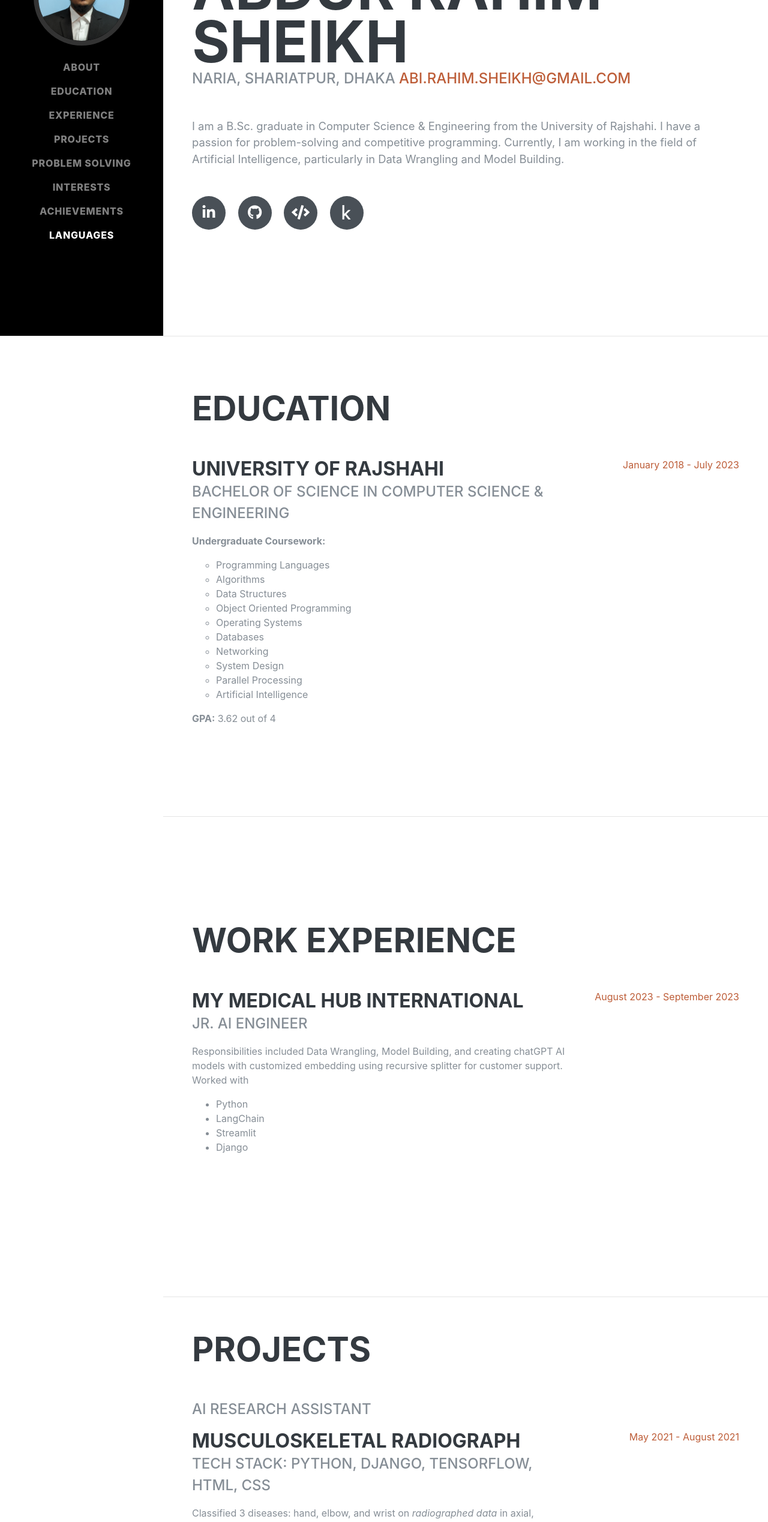
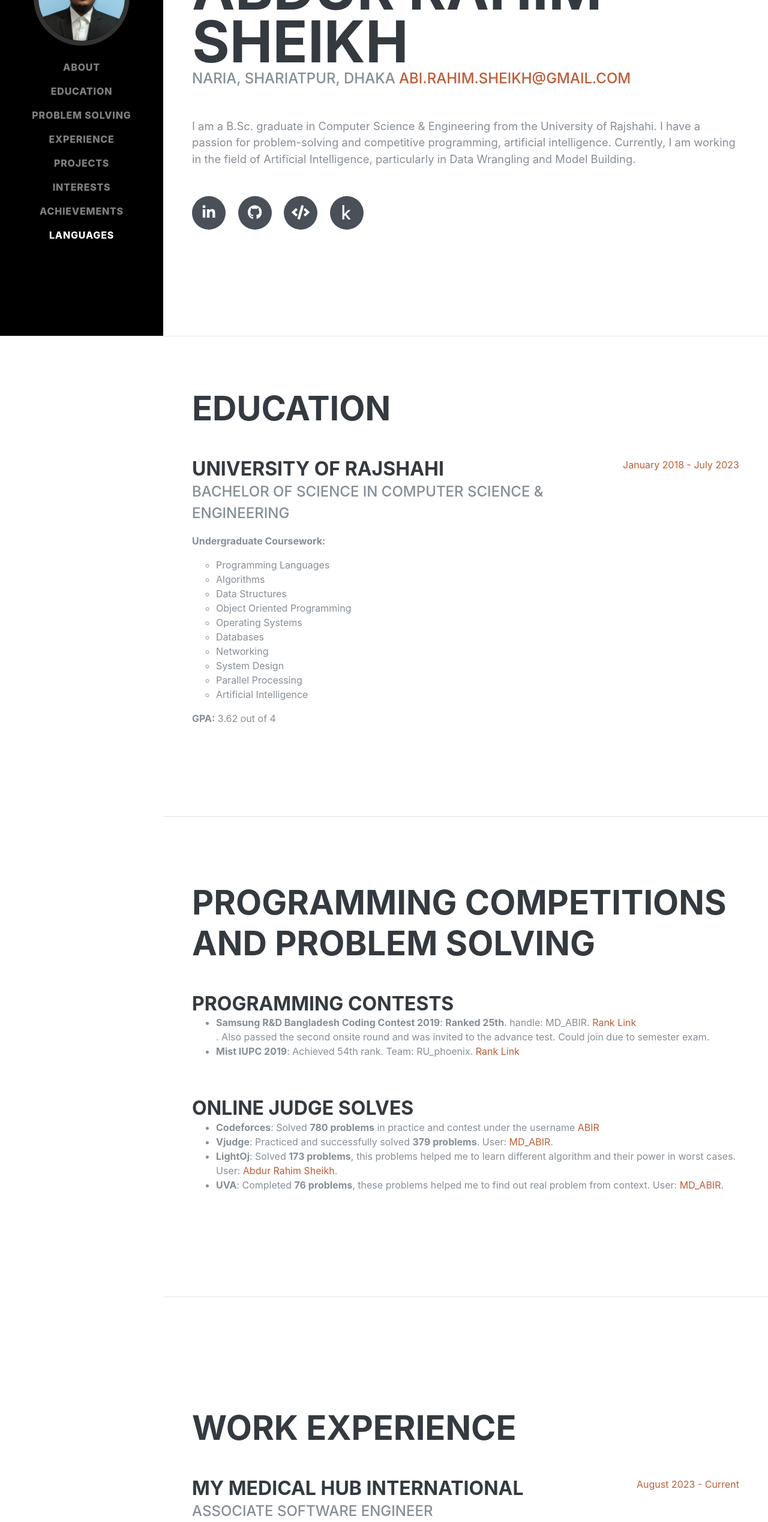
Before and after one commit to Abdur-Rahim-sheikh/Abdur-Rahim-sheikh.github.io, a plain HTML site: page index.html in a window 1280 px wide. Shown: the part 240-2778 px from the top of the page at 60% size. Drawn offline with Linux system fonts and the light colour scheme; a web font is replaced by a local one.

Commit message:
updated project

```diff
--- a/index.html
+++ b/index.html
@@ -30,7 +30,8 @@
         <img class="img-fluid img-profile rounded-circle mx-auto mb-2" src="img/new_profile.jpg" alt="">
       </span>
     </a>
-    <button class="navbar-toggler" type="button" data-toggle="collapse" data-target="#navbarSupportedContent" aria-controls="navbarSupportedContent" aria-expanded="false" aria-label="Toggle navigation">
+    <button class="navbar-toggler" type="button" data-toggle="collapse" data-target="#navbarSupportedContent"
+      aria-controls="navbarSupportedContent" aria-expanded="false" aria-label="Toggle navigation">
       <span class="navbar-toggler-icon"></span>
     </button>
     <div class="collapse navbar-collapse" id="navbarSupportedContent">
@@ -42,13 +43,13 @@
           <a class="nav-link js-scroll-trigger" href="#education">Education</a>
         </li>
         <li class="nav-item">
+          <a class="nav-link js-scroll-trigger" href="#coding-competitions">Problem Solving</a>
+        </li>
+        <li class="nav-item">
           <a class="nav-link js-scroll-trigger" href="#experience">Experience</a>
         </li>
         <li class="nav-item">
           <a class="nav-link js-scroll-trigger" href="#projects">Projects</a>
-        </li>
-        <li class="nav-item">
-          <a class="nav-link js-scroll-trigger" href="#coding-competitions">Problem Solving</a>
         </li>
         <li class="nav-item">
           <a class="nav-link js-scroll-trigger" href="#interests">Interests</a>
@@ -71,7 +72,11 @@
         <div class="subheading mb-5">Naria, Shariatpur, Dhaka
           <a href="mailto:abi.rahim.sheikh@gmail.com">abi.rahim.sheikh@gmail.com</a>
         </div>
-        <p class="lead mb-5">I am a B.Sc. graduate in Computer Science & Engineering from the University of Rajshahi. I have a passion for problem-solving and competitive programming. Currently, I am working in the field of Artificial Intelligence, particularly in Data Wrangling and Model Building.</p>
+        <p class="lead mb-5">I am a B.Sc. graduate in Computer Science & Engineering
+          from the University of Rajshahi. I have a passion for problem-solving and
+          competitive programming, artificial intelligence. Currently, I am working in
+          the field of Artificial Intelligence, particularly in Data Wrangling
+          and Model Building.</p>
         <div class="social-icons">
           <a href="https://www.linkedin.com/in/abdur-rahim-sheikh-168398172/" target="_blank">
             <i class="fab fa-linkedin-in"></i>
@@ -98,7 +103,8 @@
           <div class="resume-content">
             <h3 class="mb-0">University of Rajshahi</h3>
             <div class="subheading mb-3">Bachelor of Science in Computer Science & Engineering</div>
-            <div><p><b>Undergraduate Coursework:</b>
+            <div>
+              <p><b>Undergraduate Coursework:</b>
               <ul style="list-style-type: circle;">
                 <li>Programming Languages</li>
                 <li>Algorithms</li>
@@ -122,24 +128,66 @@
     </section>
 
     <hr class="m-0">
+    <section class="resume-section p-3 p-lg-5 d-flex align-items-center" id="coding-competitions">
+      <div class="w-100">
+        <h2 class="mb-5">Programming Competitions and Problem Solving</h2>
 
+        <!-- Programming Contests -->
+        <div class="resume-item d-flex flex-column flex-md-row justify-content-between mb-5">
+          <div class="resume-content">
+            <h3 class="mb-0">Programming Contests</h3>
+            <ul>
+              <li><strong>Samsung R&D Bangladesh Coding Contest 2019</strong>: <strong>Ranked 25th</strong>. handle:
+                MD_ABIR. <a href="https://www.hackerrank.com/contests/srbd190719/leaderboard/3" target="_blank">Rank
+                  Link</a></li>. Also passed the second onsite round and was invited to the advance test. Could join due
+              to semester exam.
+              <li><strong>Mist IUPC 2019</strong>: Achieved 54th rank. Team: RU_phoenix. <a
+                  href="https://algo.codemarshal.org/contests/mist-iupc-19/standings" target="_blank">Rank Link</a></li>
+            </ul>
+          </div>
+        </div>
+
+        <!-- Online Judge Solves -->
+        <div class="resume-item d-flex flex-column flex-md-row justify-content-between mb-5">
+          <div class="resume-content">
+            <h3 class="mb-0">Online Judge Solves</h3>
+            <ul>
+              <li><strong>Codeforces</strong>: Solved <b>780 problems</b> in practice and contest under the username <a
+                  href="https://codeforces.com/profile/ABIR" target="_blank">ABIR</a></li>
+              <li><strong>Vjudge</strong>: Practiced and successfully solved <b>379 problems</b>. User: <a
+                  href="https://vjudge.net/user/MD_ABIR" target="_blank">MD_ABIR</a>.</li>
+              <li><strong>LightOj</strong>: Solved <b>173 problems</b>, this problems helped me to learn different
+                algorithm and their power in worst cases. User: <a href="https://lightoj.com/user/abi.rahim.sheikh"
+                  target="_blank">Abdur Rahim Sheikh</a>.</li>
+              <li><strong>UVA</strong>: Completed <b>76 problems</b>, these problems helped me to find out real problem
+                from context. User: <a href="https://onlinejudge.org/index.php?option=com_onlinejudge&Itemid=15"
+                  target="_blank">MD_ABIR</a>.</li>
+            </ul>
+          </div>
+        </div>
+      </div>
+    </section>
+
+    <hr class="m-0">
     <section class="resume-section p-3 p-lg-5 d-flex align-items-center" id="experience">
       <div class="w-100">
         <h2 class="mb-5">Work Experience</h2>
         <div class="resume-item d-flex flex-column flex-md-row justify-content-between mb-5">
           <div class="resume-content">
             <h3 class="mb-0">My Medical Hub International</h3>
-            <div class="subheading mb-3">Jr. AI Engineer</div>
-            <p>Responsibilities included Data Wrangling, Model Building, and creating chatGPT AI models with customized embedding using recursive splitter for customer support. Worked with
+            <div class="subheading mb-3">Associate Software Engineer</div>
+            <p>Responsibilities included Data Wrangling, Model Building, and creating customized AI models for customer
+              support.
             <ul>
               <li>Python</li>
               <li>LangChain</li>
               <li>Streamlit</li>
               <li>Django</li>
-              </ul></p>
+            </ul>
+            </p>
           </div>
           <div class="resume-date text-md-right">
-            <span class="text-primary">August 2023 - September 2023</span>
+            <span class="text-primary">August 2023 - Current</span>
           </div>
         </div>
       </div>
@@ -150,16 +198,26 @@
     <section class="resume-section p-3 p-lg-5 d-flex align-items-center" id="projects">
       <div class="w-100">
         <h2 class="mb-5">Projects</h2>
-      <div class="subheading mb-3">AI Research Assistant</div>
-      <!-- Project 1: Musculoskeletal Radiograph -->
+        <!-- Project 1: Emma-chat-gpt -->
         <div class="resume-item d-flex flex-column flex-md-row justify-content-between mb-5">
           <div class="resume-content">
-          <h3 class="mb-0">Musculoskeletal Radiograph</h3>
-          <div class="subheading mb-3">Tech Stack: Python, Django, Tensorflow, HTML, CSS</div>
-          <p>Classified 3 diseases: hand, elbow, and wrist on <em>radiographed data</em> in axial, coronal, and sagittal views. Utilized the MURA dataset and AlexNet as the pretrained model. Created a web page to produce outputs based on input images.</p>
-        </div>
-        <div class="resume-date text-md-right">
-          <span class="text-primary">May 2021 - August 2021</span>
+            <h3 class="mb-0">Emma web-Application</h3>
+            <div class="subheading mb-3">Tech Stack: DJango, Python, JavaScript, pyodbc, poetry</div>
+
+            <div class="subheading mb-3">Service 1: Patient database handling</div>
+            <p>Developed a service to handle patient data. The application can be used to do CRUD
+              operation and generate report based on their medical condition.
+            </p>
+            <div class="subheading mb-3">Service 2: Emma customer support</div>
+            <p> Developed another service where customer can ask various question about company websites
+              manual to take different service from the company. Answers to their what if and how to questions.
+              And if they face issue this ai support will help them out.
+            </p>
+            <p>I pulled it of using langchain framework which lets us embed data in various category.
+              So I collected and prepared my data in one of specified structure from langchain.
+              Then I built my embedding vector and passed it to an llm to generate a response.</p>
+            <div class="subheading mb-3">Service 3: writing soon....</div>
+            <div class="subheading mb-2"> <a href="https://emma-gpt.injurycloud.com/">application url</a></div>
           </div>
         </div>
 
@@ -168,49 +226,32 @@
           <div class="resume-content">
             <h3 class="mb-0">HSiPu2 Paper Customization</h3>
             <div class="subheading mb-3">Tech Stack: Python, Optical-Flow, Tensorflow</div>
-          <p>Customized an already implemented paper for a new dataset, initially achieving 90% accuracy for 6 similar type exercise videos out of 18 categories. I enhanced the dataset using optical flow, <b>raising the accuracy to 97%</b>.</p>
+            <p>Customized an already implemented paper for a new dataset, initially achieving 90% accuracy for 6 similar
+              type exercise videos out of 18 categories. I enhanced the dataset using optical flow, <b>raising the
+                accuracy to 97%</b>.</p>
           </div>
           <div class="resume-date text-md-right">
             <span class="text-primary">April 2022 - August 2022</span>
           </div>
         </div>
 
+        <!-- Project 3: Musculoskeletal Radiograph -->
+        <div class="resume-item d-flex flex-column flex-md-row justify-content-between mb-5">
+          <div class="resume-content">
+            <h3 class="mb-0">Musculoskeletal Radiograph</h3>
+            <div class="subheading mb-3">Tech Stack: Python, Django, Tensorflow, HTML, CSS</div>
+            <p>Classified 3 diseases: hand, elbow, and wrist on <em>radiographed data</em> in axial, coronal, and
+              sagittal views. Utilized the MURA dataset and AlexNet as the pretrained model. Created a web page to
+              produce outputs based on input images.</p>
+          </div>
+          <div class="resume-date text-md-right">
+            <span class="text-primary">May 2021 - August 2021</span>
+          </div>
+        </div>
         <!-- Additional projects can be added here -->
 
       </div>
     </section>
-  <hr class="m-0">
-
-  <section class="resume-section p-3 p-lg-5 d-flex align-items-center" id="coding-competitions">
-    <div class="w-100">
-      <h2 class="mb-5">Programming Competitions and Problem Solving</h2>
-
-      <!-- Programming Contests -->
-      <div class="resume-item d-flex flex-column flex-md-row justify-content-between mb-5">
-        <div class="resume-content">
-          <h3 class="mb-0">Programming Contests</h3>
-          <ul>
-            <li><strong>Samsung R&D Bangladesh Coding Contest 2019</strong>: <strong>Ranked 25th</strong>. handle: MD_ABIR. <a href="https://www.hackerrank.com/contests/srbd190719/leaderboard/3" target="_blank">Rank Link</a></li>. Also passed the second onsite round and was invited to the advance test. Could join due to semester exam.
-            <li><strong>Mist IUPC 2019</strong>: Achieved 54th rank. Team: RU_phoenix. <a href="https://algo.codemarshal.org/contests/mist-iupc-19/standings" target="_blank">Rank Link</a></li>
-          </ul>
-        </div>
-      </div>
-
-      <!-- Online Judge Solves -->
-      <div class="resume-item d-flex flex-column flex-md-row justify-content-between mb-5">
-        <div class="resume-content">
-          <h3 class="mb-0">Online Judge Solves</h3>
-          <ul>
-            <li><strong>Codeforces</strong>: Solved <b>780 problems</b> in practice and contest under the username <a href="https://codeforces.com/profile/ABIR" target="_blank">ABIR</a></li>
-            <li><strong>Vjudge</strong>: Practiced and successfully solved <b>379 problems</b>. User: <a href="https://vjudge.net/user/MD_ABIR" target="_blank">MD_ABIR</a>.</li>
-            <li><strong>LightOj</strong>: Solved <b>173 problems</b>, this problems helped me to learn different algorithm and their power in worst cases. User: <a href="https://lightoj.com/user/abi.rahim.sheikh" target="_blank">Abdur Rahim Sheikh</a>.</li>
-            <li><strong>UVA</strong>: Completed <b>76 problems</b>, these problems helped me to find out real problem from context. User: <a href="https://onlinejudge.org/index.php?option=com_onlinejudge&Itemid=15" target="_blank">MD_ABIR</a>.</li>
-          </ul>
-        </div>
-      </div>
-    </div>
-  </section>
-
     <hr class="m-0">
 
     <section class="resume-section p-3 p-lg-5 d-flex align-items-center" id="interests">
@@ -218,27 +259,42 @@
         <h2 class="mb-5">Interests</h2>
 
         <p>
-      My journey into the realm of computer science and engineering started at the University of Rajshahi, where I've spent years delving into a wide range of subjects. From programming languages and algorithms to artificial intelligence and databases, my education has been a fascinating exploration of the technological landscape.
+          My journey into the realm of computer science and engineering started at the University of Rajshahi, where
+          I've spent years delving into a wide range of subjects. From programming languages and algorithms to
+          artificial intelligence and databases, my education has been a fascinating exploration of the technological
+          landscape.
         </p>
 
         <p>
-      Outside of my academic commitments, I have been keen on honing my skills through real-world applications. My work experience at My Medical Hub International has not only enhanced my technical skills but also ignited my passion for leveraging AI in the field of healthcare. Projects like "musculoskeletal Radiograph" and "HSiPu2 paper customization" were developed during this time, further fueling my interest in machine learning and data analysis.
+          Outside of my academic commitments, I have been keen on honing my skills through real-world applications. My
+          work experience at My Medical Hub International has not only enhanced my technical skills but also ignited my
+          passion for leveraging AI in the field of healthcare. Projects like "musculoskeletal Radiograph" and "HSiPu2
+          paper customization" were developed during this time, further fueling my interest in machine learning and data
+          analysis.
         </p>
 
         <p>
-      I'm also an avid competitive programmer, regularly participating in contests and solving problems on platforms such as Codeforces, Vjudge, LightOj, and UVA. The analytical thinking and problem-solving skills I've gained through these challenges have been invaluable to my development.
+          I'm also an avid competitive programmer, regularly participating in contests and solving problems on platforms
+          such as Codeforces, Vjudge, LightOj, and UVA. The analytical thinking and problem-solving skills I've gained
+          through these challenges have been invaluable to my development.
         </p>
 
         <p>
-      My accomplishments in these various areas were celebrated when I earned the 2nd runner-up position at the ICT Division Mobile App Game & Job Festival 2023 and achieved an "Expert" rating on Codeforces. These achievements serve as milestones that keep me motivated to strive for more.
+          My accomplishments in these various areas were celebrated when I earned the 2nd runner-up position at the ICT
+          Division Mobile App Game & Job Festival 2023 and achieved an "Expert" rating on Codeforces. These achievements
+          serve as milestones that keep me motivated to strive for more.
         </p>
 
         <p>
-      In terms of technologies, I am proficient in languages like C, C++, Python, and Java, and have experience with frameworks and libraries such as Tensorflow, PyTorch, numpy, and pandas, Matplotlib. I also have hands-on experience with Git, SQL, Matlab, Streamlit, Django, LangChain, which have been vital tools in my work.
+          In terms of technologies, I am proficient in languages like C, C++, Python, and Java, and have experience with
+          frameworks and libraries such as Tensorflow, PyTorch, numpy, and pandas, Matplotlib. I also have hands-on
+          experience with Git, SQL, Matlab, Streamlit, Django, LangChain, which have been vital tools in my work.
         </p>
 
         <p>
-      At the heart of all these activities and interests is my unwavering passion for technology and its potential to change lives. Whether it's through coding, research, or competitive problem-solving, I continually seek opportunities to grow and make an impact.
+          At the heart of all these activities and interests is my unwavering passion for technology and its potential
+          to change lives. Whether it's through coding, research, or competitive problem-solving, I continually seek
+          opportunities to grow and make an impact.
         </p>
       </div>
     </section>
@@ -261,7 +317,8 @@
           <li>
             <strong>Secured 4th Position in Graduation</strong>
             <p>
-            Earned a CGPA of 3.62 from the University of Rajshahi, achieving the 4th rank within my department, inclusive of all related colleges associated with the university.
+              Earned a CGPA of 3.62 from the University of Rajshahi, achieving the 4th rank within my department,
+              inclusive of all related colleges associated with the university.
             </p>
           </li>
 
@@ -285,7 +342,8 @@
         <h2 class="mb-5">Languages and Technologies</h2>
 
         <p>
-      In the ever-evolving landscape of technology, staying up-to-date with the latest tools and languages is crucial. My skill set reflects this commitment to learning and adapting.
+          In the ever-evolving landscape of technology, staying up-to-date with the latest tools and languages is
+          crucial. My skill set reflects this commitment to learning and adapting.
         </p>
 
         <h4 class="mb-2">Programming Languages:</h4>
@@ -310,7 +368,8 @@
         </ul>
 
         <p>
-      These technologies have been vital tools in my academic and professional journey, enabling me to work on diverse projects that range from healthcare AI solutions to competitive programming and data analytics.
+          These technologies have been vital tools in my academic and professional journey, enabling me to work on
+          diverse projects that range from healthcare AI solutions to competitive programming and data analytics.
         </p>
       </div>
     </section>
```
Lines whose indentation alone changed are shown as unchanged.
